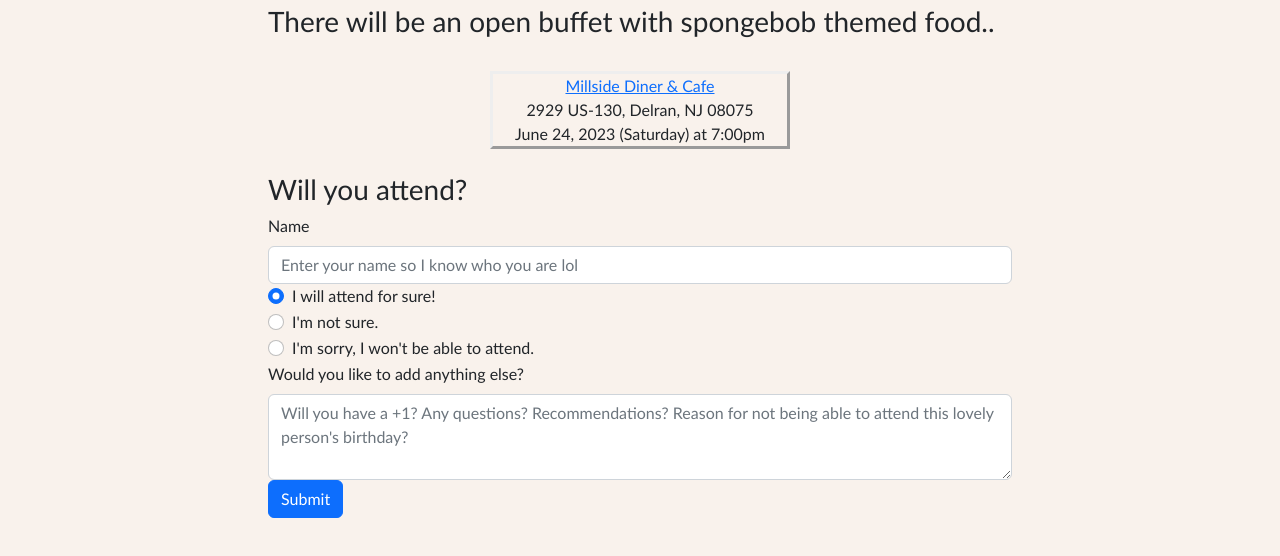
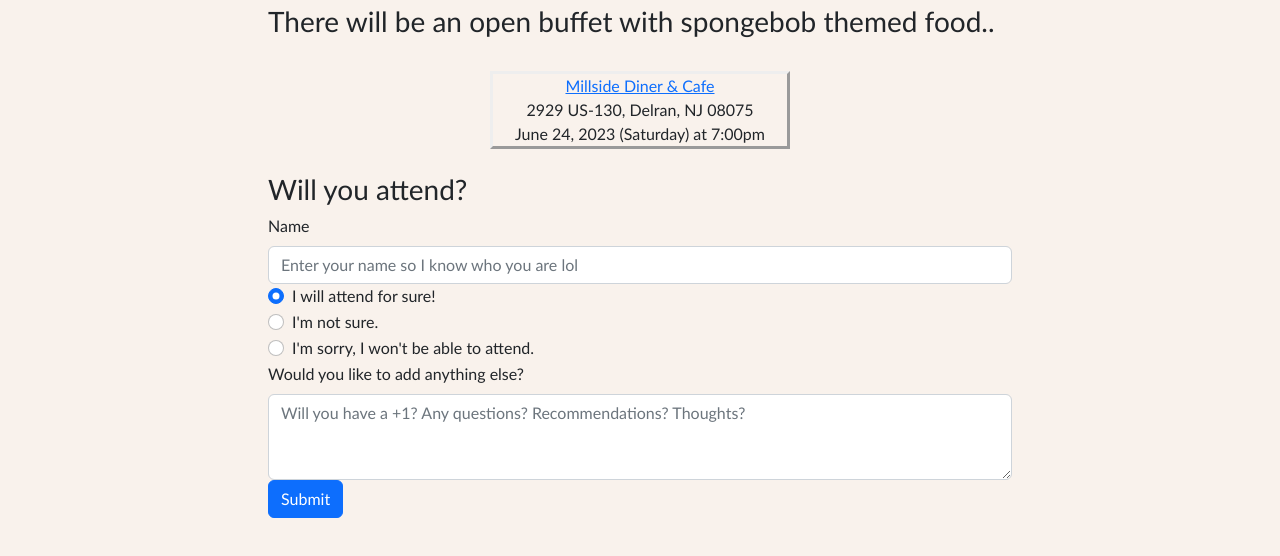
Before and after one commit to azimezn/azime_birthday, a website: page index.html in a window 1280 px wide. Shown: the part 226-782 px from the top of the page. Drawn offline with nearby package versions, Linux system fonts and the light colour scheme.

Commit message:
edit text

```diff
--- a/index.html
+++ b/index.html
@@ -102,7 +102,7 @@
       <div>
         <label for="messageTextarea" class="form-label">Would you like to add anything else?</label>
         <textarea class="form-control" id="messageText" name="message" rows="3"
-          placeholder="Will you have a +1? Any questions? Recommendations? Reason for not being able to attend this lovely person's birthday?"></textarea>
+          placeholder="Will you have a +1? Any questions? Recommendations? Thoughts?"></textarea>
       </div>
       <button type="submit" class="btn btn-primary">Submit</button>
 
```
